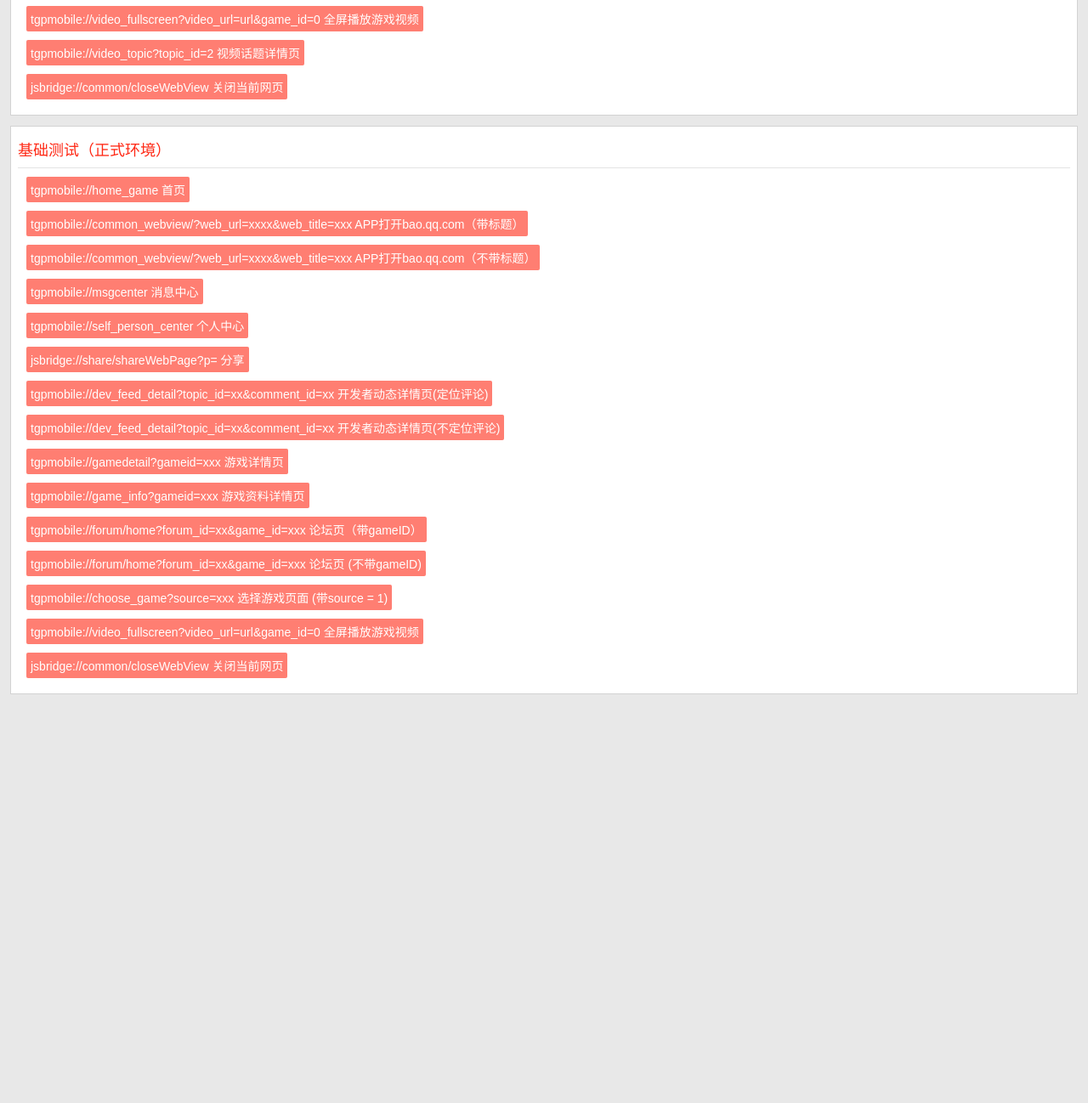
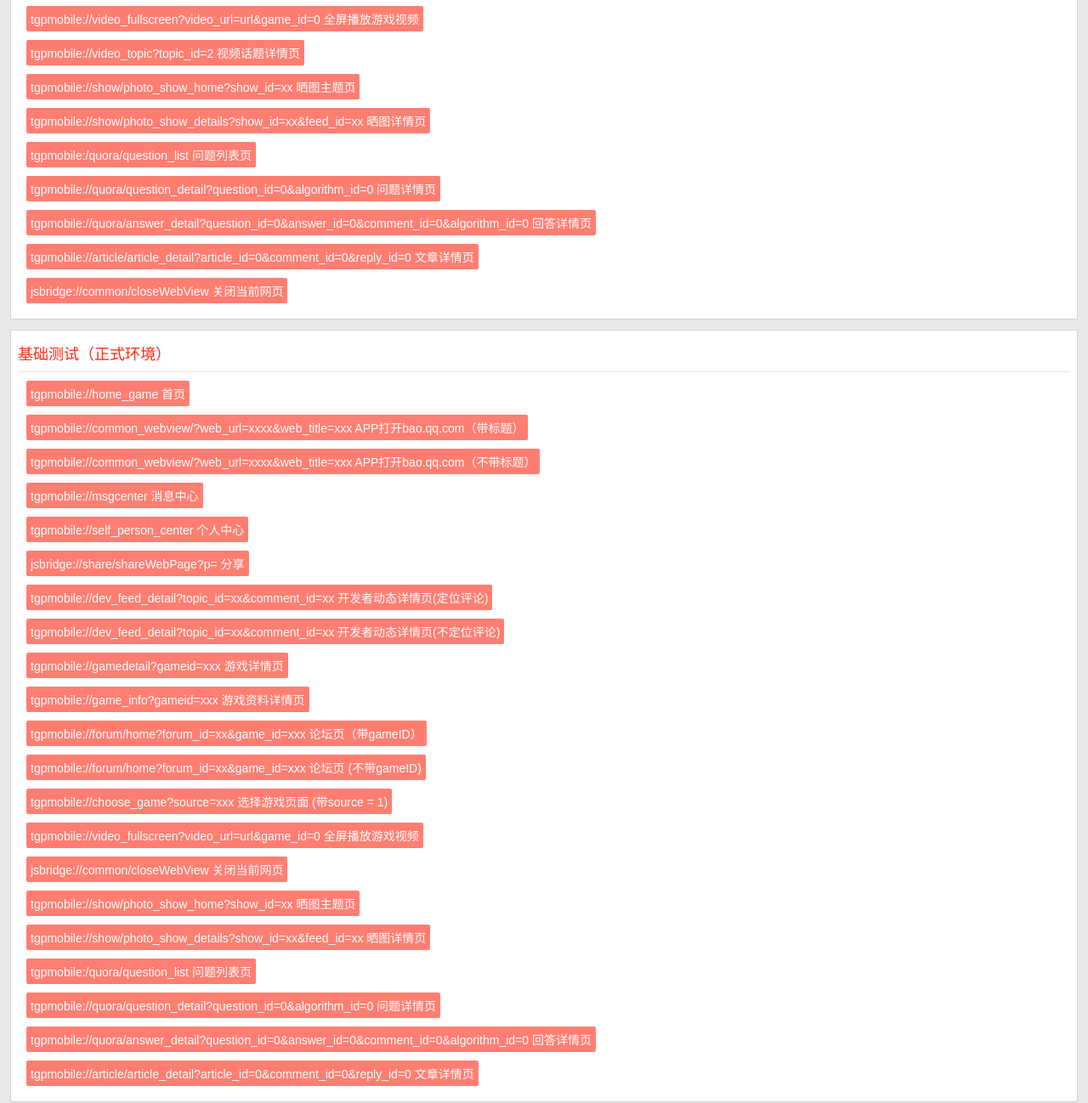
Before and after one commit to SteelBalllRun/GBLPatchInv, a plain HTML site: page index.html in a window 1280 px wide. Shown: the part 625-1923 px from the top of the page at 85% size. Before the commit the page ends 1494 px from the top, so only its background shows below. Drawn offline with Linux system fonts and the light colour scheme.

Commit message:
Update index.html
jgapp 2.1

```diff
--- a/index.html
+++ b/index.html
@@ -52,7 +52,16 @@
 			<button class="btn" onclick="openVideoFullScreen('tgpmobile','m03651tgflb','20091')">tgpmobile://video_fullscreen?video_url=url&game_id=0 全屏播放游戏视频</button>
 			<button class="btn" onclick="videoTopicPage('tgpmobile','2')">tgpmobile://video_topic?topic_id=2 视频话题详情页</button>
 
+			<button class="btn" onclick="photoShowPage('tgpmobile','6101')">tgpmobile://show/photo_show_home?show_id=xx 晒图主题页</button>
+			<button class="btn" onclick="photoShowDetailPage('tgpmobile','6101','6102')">tgpmobile://show/photo_show_details?show_id=xx&feed_id=xx 晒图详情页</button>
+
+			<button class="btn" onclick="questionListPage()">tgpmobile:/quora/question_list 问题列表页</button>
+			<button class="btn" onclick="questionDetail('6012','0')">tgpmobile://quora/question_detail?question_id=0&algorithm_id=0 问题详情页</button>
+			<button class="btn" onclick="answerDetal('6012','6046','0','0')">tgpmobile://quora/answer_detail?question_id=0&answer_id=0&comment_id=0&algorithm_id=0 回答详情页</button>
+			<button class="btn" onclick="arcticalDetal('6018')">tgpmobile://article/article_detail?article_id=0&comment_id=0&reply_id=0 文章详情页</button>
+
 			<button class="btn" onclick="closeCurrentWebPage()">jsbridge://common/closeWebView 关闭当前网页</button>
+
 		</section>
 
 		<section class="j-section">
@@ -77,6 +86,14 @@
 			<button class="btn" onclick="openVideoFullScreen('tgpmobile','s050245p3o3','20091')">tgpmobile://video_fullscreen?video_url=url&game_id=0 全屏播放游戏视频</button>
 
 			<button class="btn" onclick="closeCurrentWebPage()">jsbridge://common/closeWebView 关闭当前网页</button>
+
+			<button class="btn" onclick="photoShowPage('tgpmobile','7372')">tgpmobile://show/photo_show_home?show_id=xx 晒图主题页</button>
+			<button class="btn" onclick="photoShowDetailPage('tgpmobile','7372','7327')">tgpmobile://show/photo_show_details?show_id=xx&feed_id=xx 晒图详情页</button>
+
+			<button class="btn" onclick="questionListPage()">tgpmobile:/quora/question_list 问题列表页</button>
+			<button class="btn" onclick="questionDetail('7795','0')">tgpmobile://quora/question_detail?question_id=0&algorithm_id=0 问题详情页</button>
+			<button class="btn" onclick="answerDetal('7795','7955','0','0')">tgpmobile://quora/answer_detail?question_id=0&answer_id=0&comment_id=0&algorithm_id=0 回答详情页</button>
+			<button class="btn" onclick="arcticalDetal('7462')">tgpmobile://article/article_detail?article_id=0&comment_id=0&reply_id=0 文章详情页</button>
 		</section>
 
 	  </article>
@@ -246,15 +263,22 @@ function photoShowDetailPage(scheme, show_id, feed_id){
 	var url = 'tgpmobile:/quora/question_list';
 	location.href = url;
 	}
-	//tgpmobile:/quora/publish_question
-	//tgpmobile:/quora/edit_question?question_id=xxx
 	//tgpmobile://quora/question_detail?question_id=0&algorithm_id=0
+	function questionDetail(question_id,algorithm_id){
+		var url = 'tgpmobile://quora/question_detail?question_id='+ question_id + '&algorithm_id=' + algorithm_id;
+		location.href = url;
+	}
+
 	//tgpmobile://quora/answer_detail?question_id=0&answer_id=0&comment_id=0&algorithm_id=0
-	//tgpmobile://quora/answer_edit?question_id=0&answer_id=0
-	//tgpmobile://quora/answer_publish?question_id=0&game_id=0&game_name=“”
+	function answerDetal(question_id,answer_id,comment_id,algorithm_id) {
+		var url = 'tgpmobile://quora/answer_detail?question_id='+ question_id + '&answer_id=' + answer_id + '&comment_id= ' + comment_id + '&algorithm_id=' + algorithm_id;
+		location.href = url;
+	}
 	//tgpmobile://article/article_detail?article_id=0&comment_id=0&reply_id=0
-	//tgpmobile://article/publish_article
-	//tgpmobile://article/edit_article?article_id=0
+	function arcticalDetal(arcticle_id, comment_id, reply_id){
+		var url = 'tgpmobile://article/article_detail?article_id=' + article_id + '&comment_id=' + comment_id + '&reply_id=' + reply_id;
+		location.href = url;
+	}
 
 
 
```
Lines whose indentation alone changed are shown as unchanged.
